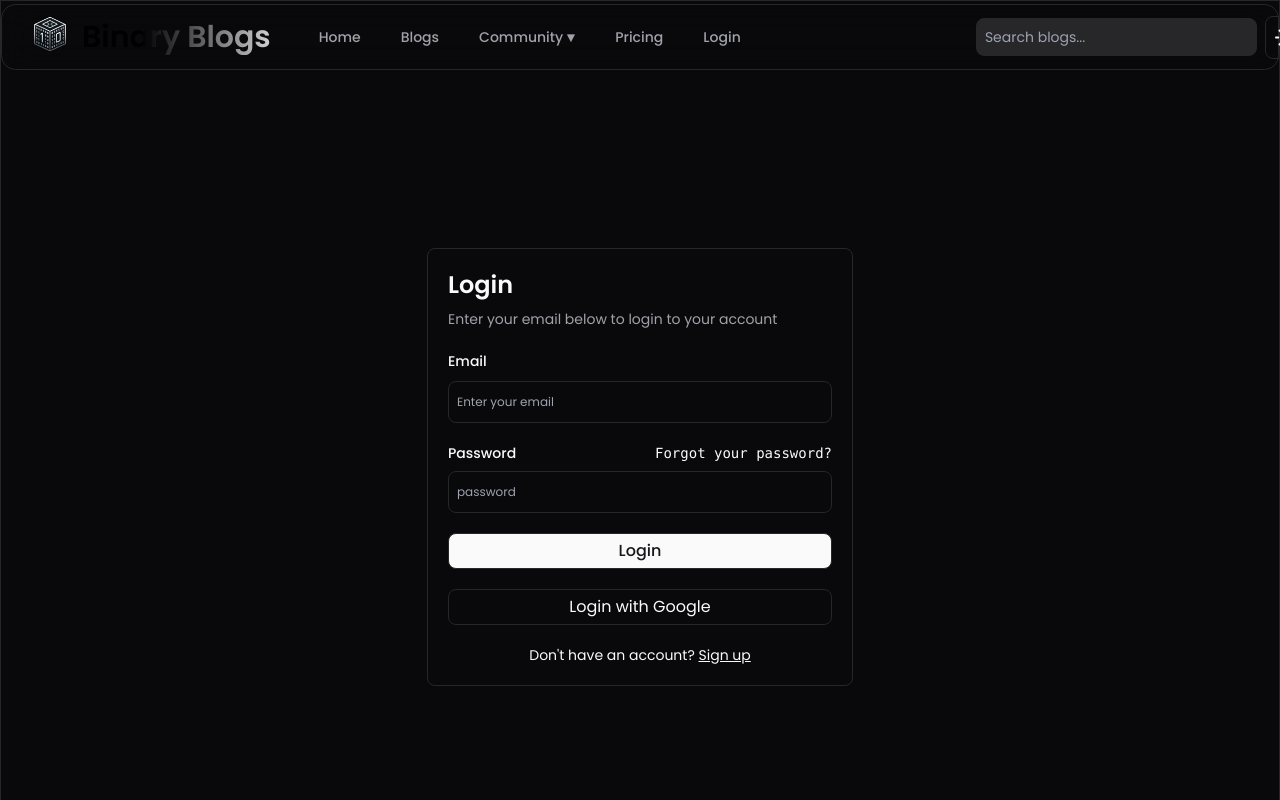
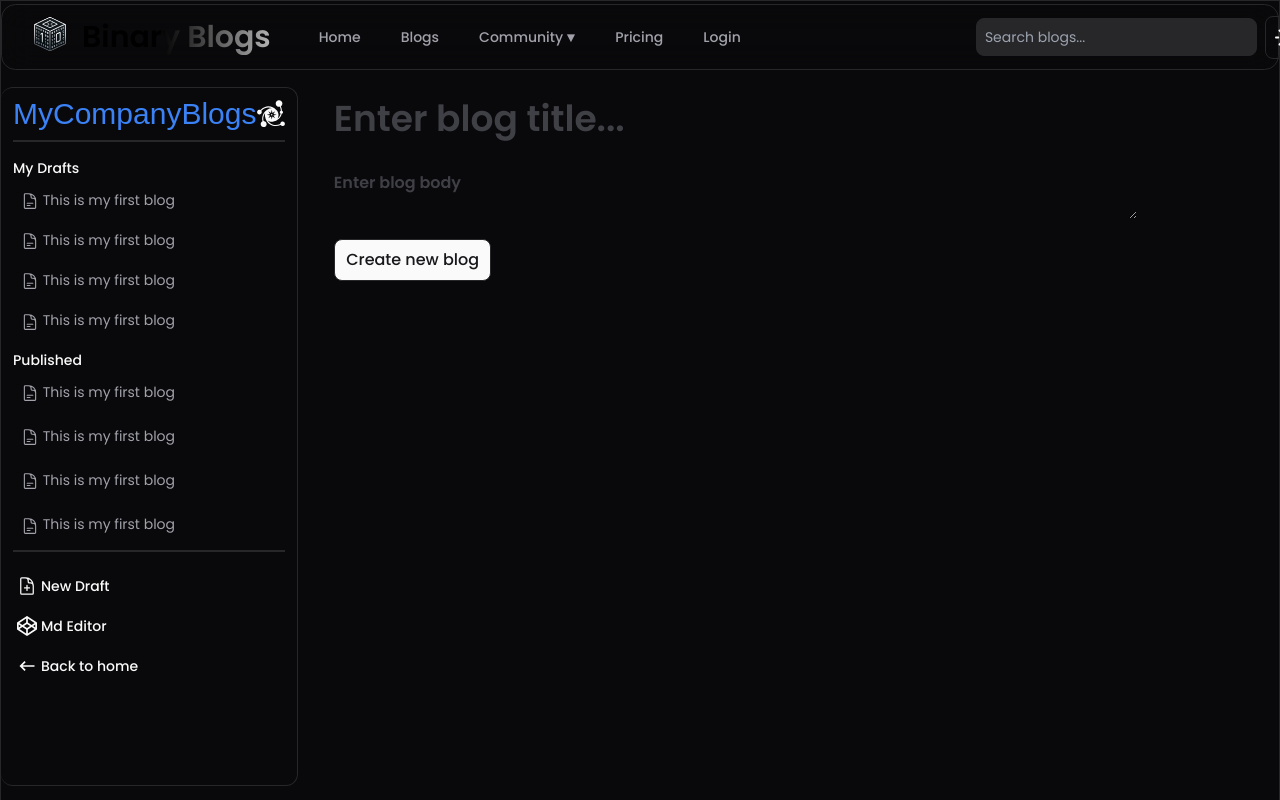
Before and after one commit to shaikhFaris/Binary_Blogs, a React (Vite) app in the folder client/: page /create in a window 1280 px wide. Before the commit this address led to /login. Shown: the top 800 px of the page. Built offline with nearby package versions, Linux system fonts and the light colour scheme; a web font is replaced by a local one.

Commit message:
created a sidebar

```diff
--- a/client/src/App.jsx
+++ b/client/src/App.jsx
@@ -11,8 +11,10 @@ import Register from "./pages/Register.jsx";
 import RequireAuth from "./components/RequireAuth.jsx";
 import BlogsPage from "./pages/BlogsPage.jsx";
 import SelectedBlog from "./pages/SelectedBlog.jsx";
+import { useState } from "react";
 
 const App = () => {
+  const [hideFooter, sethideFooter] = useState(false);
   return (
     <main className="bg-[hsl(var(--background))] w-full min-h-screen max-w-screen-2xl border border-[hsl(var(--border))] ">
       <Navbar />
@@ -23,16 +25,19 @@ const App = () => {
         <Route path="/register" element={<Register />} />
 
         {/* protected routes */}
-        <Route element={<RequireAuth />}>
-          <Route path="/create" element={<CreateBlogPage />} />
-          <Route path="/blogs" element={<BlogsPage />} />
-          <Route path="/blogs/:id" element={<SelectedBlog />} />
-        </Route>
+        {/* <Route element={<RequireAuth />}> */}
+        <Route
+          path="/create"
+          element={<CreateBlogPage sethideFooter={sethideFooter} />}
+        />
+        <Route path="/blogs" element={<BlogsPage />} />
+        <Route path="/blogs/:id" element={<SelectedBlog />} />
+        {/* </Route> */}
 
         {/* Not found rout */}
         <Route path="*" element={<Missing />} />
       </Routes>
-      <Footer />
+      {!hideFooter && <Footer />}
     </main>
   );
 };
--- a/client/src/components/Sidebar.jsx
+++ b/client/src/components/Sidebar.jsx
@@ -1,17 +1,137 @@
-import { useEffect } from "react";
+import { useEffect, useRef, useState } from "react";
+import { useNavigate } from "react-router-dom";
+import { HiOutlineDocumentText, HiOutlineDocumentPlus } from "react-icons/hi2";
+import { FaCodepen } from "react-icons/fa";
+import { MdOutlineKeyboardBackspace } from "react-icons/md";
+import { TbLayoutSidebarLeftCollapseFilled } from "react-icons/tb";
+import { GiBlackHoleBolas } from "react-icons/gi";
 
-const Sidebar = () => {
-  let navbarHeight = 0;
+const Sidebar = ({ sethideFooter }) => {
+  const navigate = useNavigate();
+  const [CollapseSidebar, setCollapseSidebar] = useState(false);
+  const [navbarHeight, setnavbarHeight] = useState(false);
   useEffect(() => {
-    navbarHeight = document.querySelector("#navbar").clientHeight + 21;
+    sethideFooter(true);
+    setnavbarHeight(document.querySelector("#navbar").clientHeight + 21);
     console.log(navbarHeight);
+    return () => sethideFooter(false);
   }, []);
+
   return (
     <div
-      className="w-1/4 sticky left-0 h-36 border-t border-r pl-3 pt-3 border-b border-[hsl(var(--border))] rounded-xl"
-      style={{ top: navbarHeight }}
+      className={`sticky left-0 py-2 overflow-scroll dark:shadow-none border-[hsl(var(--border))] rounded-xl ${
+        CollapseSidebar
+          ? "w-10 pl-2  mr-20"
+          : "w-[30%] pl-3 pr-3 border-t border-r shadow-md border-b"
+      } transition-all duration-500`}
+      style={{
+        top: navbarHeight + "px",
+        height: `calc(98vh - ${navbarHeight}px)`,
+      }}
     >
-      hello
+      <div className="flex justify-between items-center mb-2 ">
+        {!CollapseSidebar && (
+          <h2 className="text-[hsl(var(--blue-foreground))] jersey-font text-3xl ">
+            MyCompanyBlogs
+          </h2>
+        )}
+        <div
+          className={`flex items-center gap-2 ${
+            CollapseSidebar ? "flex-col-reverse text-3xl" : "text-3xl"
+          }`}
+        >
+          <GiBlackHoleBolas className=" hover:scale-110 duration-150" />
+          <TbLayoutSidebarLeftCollapseFilled
+            className=" hover:scale-110 duration-150"
+            onClick={() => setCollapseSidebar(!CollapseSidebar)}
+          />
+        </div>
+      </div>
+      <hr className="border border-[hsl(var(--border))] mb-2" />
+      <div
+        className={`transition-all flex flex-col duration-500 ${
+          CollapseSidebar ? "opacity-0 scale-0" : "opacity-100 scale-100"
+        }`}
+      >
+        <div>
+          <h2 className="mt-2 mb-1 text-sm font-medium">My Drafts</h2>
+          <ul className="scrollBar-div flex pr-2 flex-col gap-1 max-h-[20vh] overflow-scroll text-sm text-zinc-800 dark:text-zinc-400">
+            <li className="w-full  p-2 cursor-default hover:bg-zinc-200 dark:hover:bg-zinc-800 rounded-lg duration-150 ">
+              <HiOutlineDocumentText className="inline-flex text-lg" /> This is
+              my first blog
+            </li>
+            <li className="w-full  p-2 cursor-default hover:bg-zinc-200 dark:hover:bg-zinc-800 rounded-lg duration-150 ">
+              <HiOutlineDocumentText className="inline-flex text-lg" /> This is
+              my first blog
+            </li>
+            <li className="w-full  p-2 cursor-default hover:bg-zinc-200 dark:hover:bg-zinc-800 rounded-lg duration-150 ">
+              <HiOutlineDocumentText className="inline-flex text-lg" /> This is
+              my first blog
+            </li>
+            <li className="w-full  p-2 cursor-default hover:bg-zinc-200 dark:hover:bg-zinc-800 rounded-lg duration-150 ">
+              <HiOutlineDocumentText className="inline-flex text-lg" /> This is
+              my first blog
+            </li>
+            <li className="w-full  p-2 cursor-default hover:bg-zinc-200 dark:hover:bg-zinc-800 rounded-lg duration-150 ">
+              <HiOutlineDocumentText className="inline-flex text-lg" /> This is
+              my first blog
+            </li>
+            <li className="w-full  p-2 cursor-default hover:bg-zinc-200 dark:hover:bg-zinc-800 rounded-lg duration-150 ">
+              <HiOutlineDocumentText className="inline-flex text-lg" /> This is
+              my first blog
+            </li>
+          </ul>
+        </div>
+        <div>
+          <h2 className="mt-2 mb-1 text-sm font-medium">Published</h2>
+          <ul className="scrollBar-div flex pr-2 flex-col gap-2 max-h-[20vh] overflow-scroll text-sm  text-zinc-800 dark:text-zinc-400">
+            <li className="w-full  p-2 cursor-default hover:bg-zinc-200 dark:hover:bg-zinc-800 rounded-lg duration-150 ">
+              <HiOutlineDocumentText className="inline-flex text-lg" /> This is
+              my first blog
+            </li>
+            <li className="w-full  p-2 cursor-default hover:bg-zinc-200 dark:hover:bg-zinc-800 rounded-lg duration-150 ">
+              <HiOutlineDocumentText className="inline-flex text-lg" /> This is
+              my first blog
+            </li>
+            <li className="w-full  p-2 cursor-default hover:bg-zinc-200 dark:hover:bg-zinc-800 rounded-lg duration-150 ">
+              <HiOutlineDocumentText className="inline-flex text-lg" /> This is
+              my first blog
+            </li>
+            <li className="w-full  p-2 cursor-default hover:bg-zinc-200 dark:hover:bg-zinc-800 rounded-lg duration-150 ">
+              <HiOutlineDocumentText className="inline-flex text-lg" /> This is
+              my first blog
+            </li>
+            <li className="w-full  p-2 cursor-default hover:bg-zinc-200 dark:hover:bg-zinc-800 rounded-lg duration-150 ">
+              <HiOutlineDocumentText className="inline-flex text-lg" /> This is
+              my first blog
+            </li>
+            <li className="w-full  p-2 cursor-default hover:bg-zinc-200 dark:hover:bg-zinc-800 rounded-lg duration-150 ">
+              <HiOutlineDocumentText className="inline-flex text-lg" /> This is
+              my first blog
+            </li>
+          </ul>
+        </div>
+        <hr className="border border-[hsl(var(--border))] mt-4 mb-4" />
+        <div className="flex flex-col justify-start gap-1">
+          <button className="text-start px-1 py-2 text-sm flex items-center gap-1 font-medium rounded-lg hover:bg-zinc-300 hover:dark:bg-zinc-800">
+            <HiOutlineDocumentPlus className="inline-flex text-xl" /> New Draft
+          </button>
+          <button
+            className="text-start px-1 py-2 text-sm flex items-center gap-1 font-medium rounded-lg hover:bg-zinc-200 hover:dark:bg-zinc-800"
+            onClick={() => navigate("/mdEditor")}
+          >
+            <FaCodepen className="inline-flex text-xl" />
+            Md Editor
+          </button>
+          <button
+            className="text-start px-1 py-2 text-sm flex items-center gap-1 font-medium rounded-lg hover:bg-zinc-200 hover:dark:bg-zinc-800"
+            onClick={() => navigate("/")}
+          >
+            <MdOutlineKeyboardBackspace className="inline-flex text-xl" /> Back
+            to home
+          </button>
+        </div>
+      </div>
     </div>
   );
 };
--- a/client/src/index.css
+++ b/client/src/index.css
@@ -116,3 +116,24 @@
     background-position: 0 50%;
   } */
 }
+.scrollBar-div{
+  overflow-x: hidden;
+}
+.scrollBar-div::-webkit-scrollbar {
+  display: block;
+  background: hsl(var(--accent));
+  border-radius: 10px;
+  width: 7px;
+}
+.scrollBar-div::-webkit-scrollbar-track {
+  /* box-shadow: inset 0 0 5px grey;  */
+  border-radius: 10px;
+}
+.scrollBar-div::-webkit-scrollbar-thumb {
+  background: hsl(var(--border));
+  border-radius: 10px;
+}
+.dark .scrollBar-div::-webkit-scrollbar-thumb {
+  background: rgb(88, 87, 87);
+  border-radius: 10px;
+}
--- a/client/src/pages/CreateBlogPage.jsx
+++ b/client/src/pages/CreateBlogPage.jsx
@@ -3,7 +3,7 @@ import Hero from "../components/Hero";
 import Sidebar from "../components/Sidebar";
 import { useNavigate } from "react-router-dom";
 
-const CreateBlogPage = () => {
+const CreateBlogPage = ({ sethideFooter }) => {
   const titleRef = useRef();
   const navigate = useNavigate();
   const [post, setpost] = useState({
@@ -20,7 +20,7 @@ const CreateBlogPage = () => {
   return (
     // let's add a sidebar
     <div className="mt-5 text-[hsl(var(--foreground))] min-h-screen flex gap-1">
-      <Sidebar />
+      <Sidebar sethideFooter={sethideFooter} />
       <form
         className="flex flex-col gap-5 w-full pl-8"
         onSubmit={(e) => {
```
